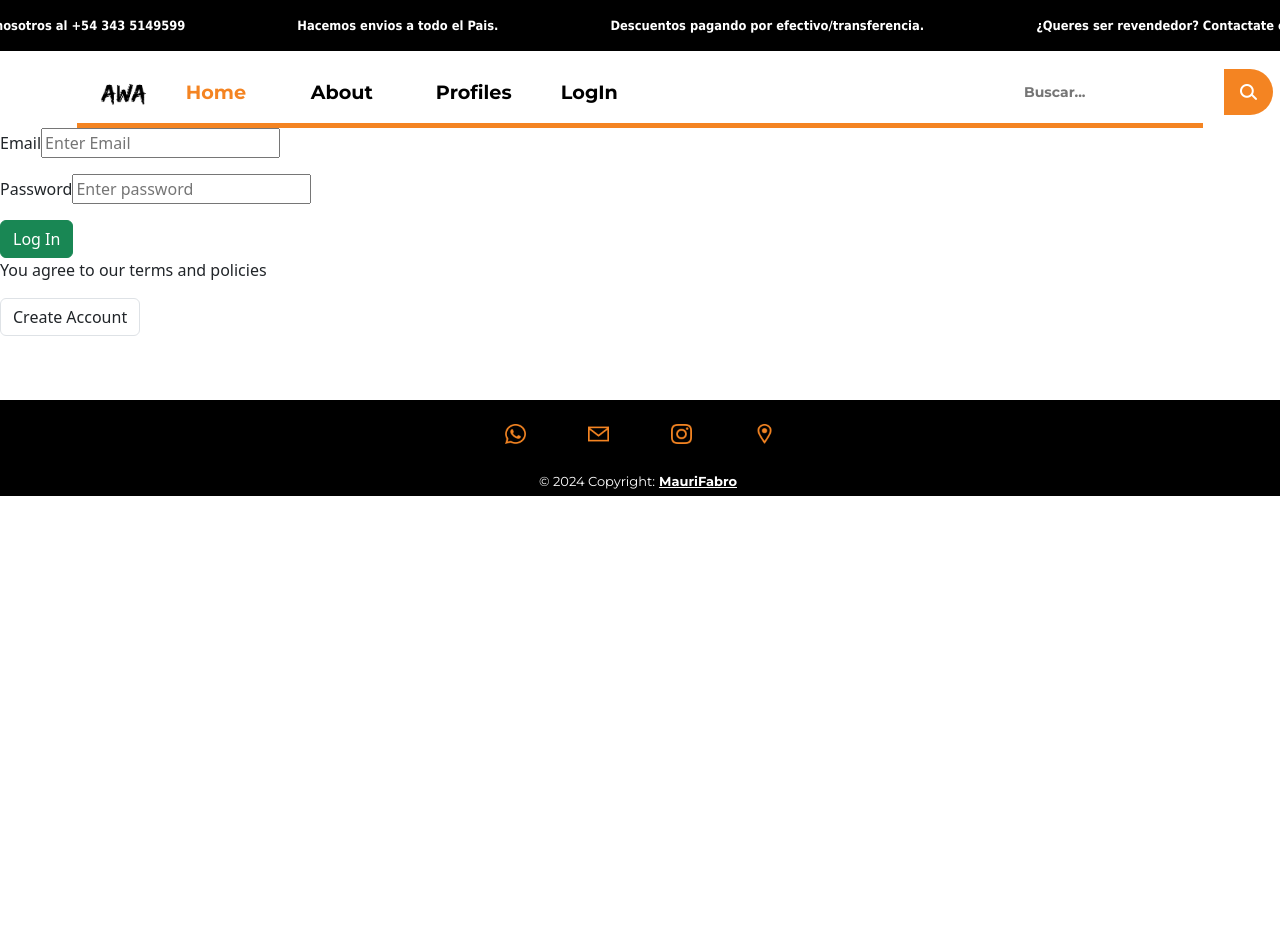
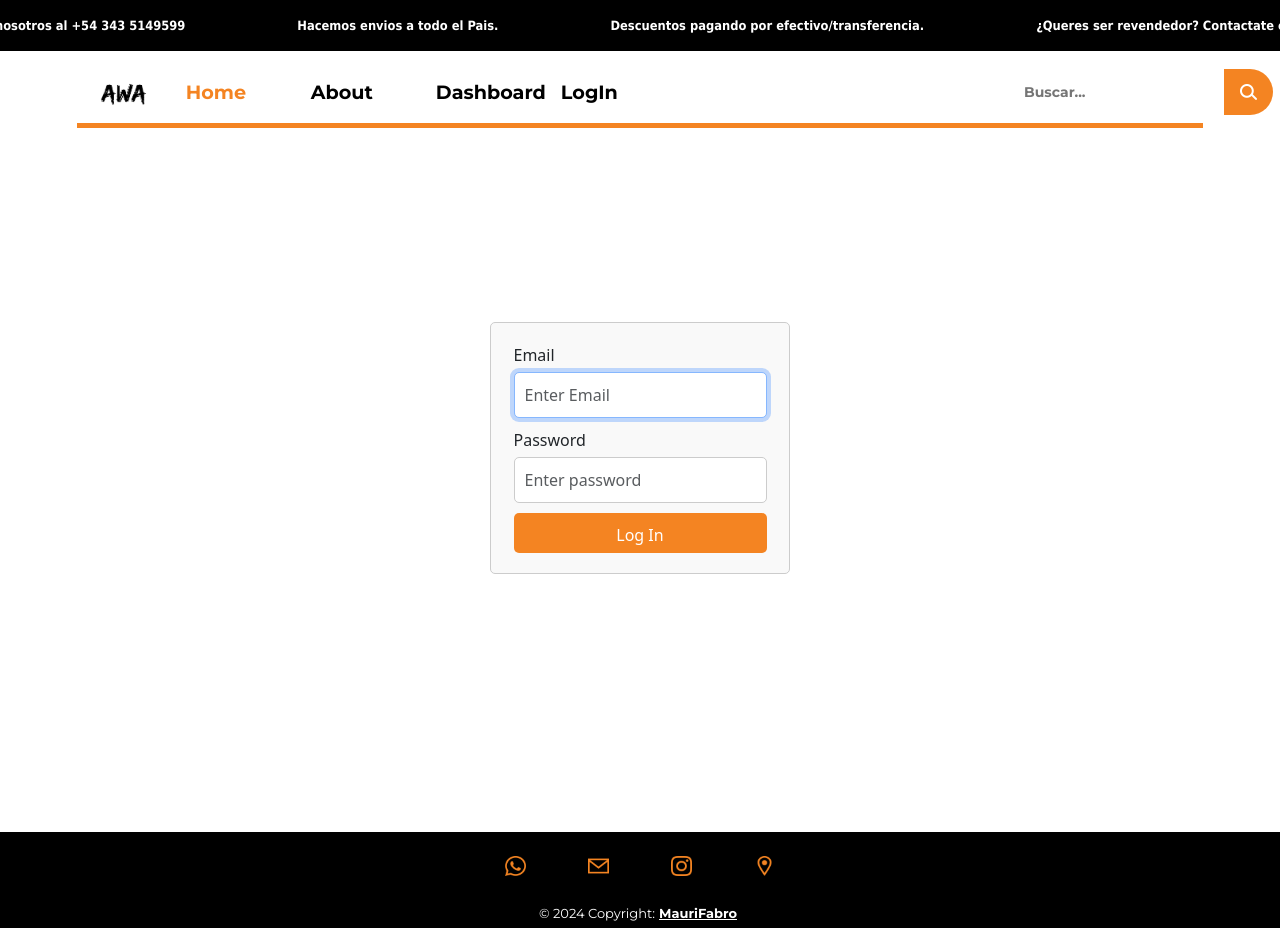
Before and after one commit to mauriruf32/awa.gazebos, a React (Create React App) app in the folder client/: page /login in a window 1280 px wide. Before the commit the page ends 800 px from the top, so only its background shows below. Built offline with nearby package versions, Linux system fonts and the light colour scheme.

Commit message:
estilo login

```diff
--- a/client/src/App.js
+++ b/client/src/App.js
@@ -73,7 +73,6 @@ function App() {
       )}
       <Routes>
         <Route path="/" element={<Home   />} />
-        <Route path="/register" element={<Register />} />
         <Route path="/products/:id" element={<DetailProduct />} />
         <Route path="/images" element={<Imagenes />} />
         <Route path="/about" element={<About />} />
@@ -86,7 +85,7 @@ function App() {
           <Route path="/edit/:id" element={<EditUsers />} />
           <Route path="/users/showusers" element={<ShowUsers />} />
           <Route path="/profiles" element={<Profile />} />
-
+          <Route path="/register" element={<Register />} />
         </Route>
       </Routes>
       <Footer />
--- a/client/src/Components/NavBar/NavBar.js
+++ b/client/src/Components/NavBar/NavBar.js
@@ -27,7 +27,7 @@ const NavBar = ({user}) => {
       {
             !user ? (
               <li class="nav-item">
-              <a class="nav-link" href="/profiles"><Link to="/profiles" className='text-about' smooth={true} duration={500}>Profiles</Link></a>
+              <a class="nav-link" href="/profiles"><Link to="/profiles" className='text-about' smooth={true} duration={500}>Dashboard</Link></a>
             </li>
 
             ) : (
--- a/client/src/Views/FormAdmin/EditProducts.css
+++ b/client/src/Views/FormAdmin/EditProducts.css
@@ -1,7 +1,12 @@
 /* General container styling */
 .edit-prod {
-  padding: 20px;
+  display: flex;
+  flex-direction: column;
+  width: 100%;
+  justify-content: center;
   font-family: Arial, sans-serif;
+  background-color: #dbdada;
+
 }
 
 /* Table styling */
@@ -9,6 +14,8 @@
   width: 100%;
   border-collapse: collapse;
   margin-bottom: 20px;
+  background-color: #F48422;
+
 }
 
 .table th,
@@ -16,10 +23,12 @@
   border: 1px solid #ddd;
   padding: 8px;
   text-align: left;
+  background-color: #F48422;
+
 }
 
 .table th {
-  background-color: #f4f4f4;
+  background-color: #000000;
   cursor: pointer;
 }
 
@@ -30,13 +39,14 @@
 
 /* Table header styling */
 .table-primary {
-  background-color: #007bff;
+  background-color: #F48422;
   color: white;
 }
 
 /* Table row hover effect */
 .table tbody tr:hover {
-  background-color: #f1f1f1;
+  background-color: #F48422;
+
 }
 
 /* Input field styling */
@@ -52,7 +62,7 @@
 
 /* Button styling */
 .edit-prod button {
-  background-color: #007bff;
+  background-color: #ff0000;
   color: white;
   border: none;
   padding: 6px 12px;
--- a/client/src/Views/FormAdmin/ShowProducts.css
+++ b/client/src/Views/FormAdmin/ShowProducts.css
@@ -15,7 +15,7 @@
   }
 
   .table th {
-    background-color: #007bff;
+    background-color: #ff0000;
     color: #fff;
   }
 
--- a/client/src/Views/Login/Login.css
+++ b/client/src/Views/Login/Login.css
@@ -5,7 +5,7 @@
     flex-direction: column;
     align-items: center;
     justify-content: center;
-    height: 100vh;
+    height: 80vh;
   }
 
   .login-form {
@@ -37,17 +37,16 @@
     padding: 10px;
     border: none;
     border-radius: 5px;
-    background-color: #007bff;
+    background-color: #F48422;
     color: #fff;
     cursor: pointer;
   }
 
   .login-form button:hover {
-    background-color: #0056b3;
+    background-color: #000000;
   }
 
   .login-form span {
-    color: red;
+    color: rgb(0, 0, 0);
     font-size: 0.8rem;
-    margin-top: 5px;
   }
--- a/client/src/Views/Login/Login.js
+++ b/client/src/Views/Login/Login.js
@@ -1,7 +1,9 @@
 import React, { useState } from 'react';
-import axios from 'axios';
+import Form from "react-bootstrap/Form";
+
+import Button from "react-bootstrap/Button";
 import validation from './LoginValidations';
-import { useNavigate } from 'react-router-dom';
+import "./Login.css"
 
 const Login = ({ login }) => {
 
@@ -30,10 +32,41 @@ const Login = ({ login }) => {
 
 
   return (
-    <div>
-      <div>
-        <form onSubmit={handleSubmit}>
-          <div className='mb-3'>
+    <div className='login-container'>
+      <div className='login-form '>
+        <Form onSubmit={handleSubmit}>
+        <Form.Group  controlId="email">
+
+<Form.Label>Email</Form.Label>
+
+<Form.Control
+
+  autoFocus
+  type='email'
+  placeholder='Enter Email'
+  name='email'
+  onChange={handleInput}
+  value={values.email}
+/>
+{errors.email && <span>{errors.email}</span>}
+
+</Form.Group>
+<Form.Group   controlId="password">
+
+          <Form.Label>Password</Form.Label>
+
+          <Form.Control
+
+type='password'
+placeholder='Enter password'
+name='password'
+onChange={handleInput}
+value={values.password}
+/>
+{errors.password && <span>{errors.password}</span>}
+
+        </Form.Group>
+          {/* <div className='mb-3'>
             <label htmlFor='email'>Email</label>
             <input
               type='email'
@@ -43,8 +76,8 @@ const Login = ({ login }) => {
               value={values.email}
             />
             {errors.email && <span>{errors.email}</span>}
-          </div>
-          <div className='mb-3'>
+          </div> */}
+          {/* <div className='mb-3'>
             <label htmlFor='password'>Password</label>
             <input
               type='password'
@@ -54,11 +87,9 @@ const Login = ({ login }) => {
               value={values.password}
             />
             {errors.password && <span>{errors.password}</span>}
-          </div>
-          <button type='submit' className='btn btn-success'>Log In</button>
-          <p>You agree to our terms and policies</p>
-          <button className='btn btn-default border'>Create Account</button>
-        </form>
+          </div> */}
+          <Button type='submit' >Log In</Button>
+        </Form>
       </div>
     </div>
   );
--- a/client/src/Views/Profiles/Perfile.css
+++ b/client/src/Views/Profiles/Perfile.css
@@ -1,3 +1,3 @@
 .edit-prod {
-    width: 10%;
+    width: 40%;
 }
```
